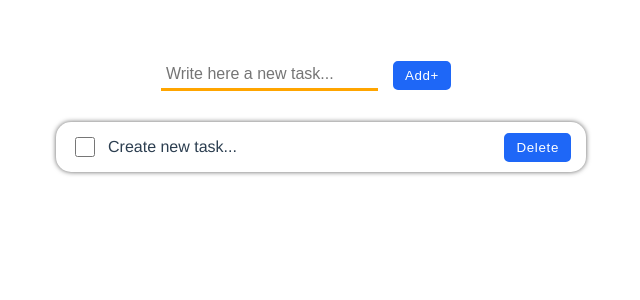
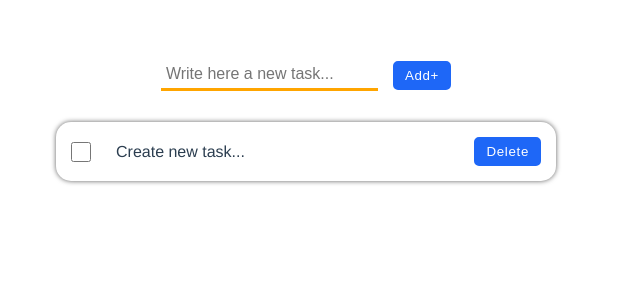
Before and after one commit to Jemir0/todo-vue3-test, a Vue app: page / in a window 1280 px wide. Shown: the top 300 px of the page, without its empty margins (334-974 px from the left). Built offline with nearby package versions, Linux system fonts and the light colour scheme.

Commit message:
add key event to input

```diff
--- a/src/components/ToDo.vue
+++ b/src/components/ToDo.vue
@@ -1,16 +1,16 @@
 <template>
     <div>
         <div class="add_wrapper">
-            <input v-model="newTodo" type="text" class="add_input" placeholder="Write here a new task...">
+            <input v-model="newTodo" @keyup.enter="addTodo" type="text" class="add_input" placeholder="Write here a new task...">
             <button @click="addTodo" class="btn">Add+</button>
         </div>
         <ul class="todo_list">
             <li class="todo_item" v-for="(todo, index) in todoItems" :key="index">
                 <div class="wrapper">
-                    <input v-model="todo.isdone" class="checkbox" type="checkbox">
+                    <input v-model="todo.isdone" class="checkbox marg" type="checkbox">
                     <p :class="`todo_title ${todo.isdone && 'done'}`">{{ todo.title }}</p>
                 </div>
-                <button @click="deleteTodo(index)" class="btn">Delete</button>
+                <button @click="deleteTodo(index)" class="btn marg">Delete</button>
             </li>
         </ul>
     </div>
@@ -50,6 +50,10 @@ export default {
 </script>
 
 <style scoped>
+* {
+    box-sizing: border-box;
+}
+
 ul {
     list-style-type: none;
     padding: 0;
@@ -105,7 +109,6 @@ input[type="checkbox"] {
     align-items: center;
     gap: 30px;
     margin: 15px 0;
-    padding-inline: 15px;
     border-radius: 15px;
     box-shadow: 0 0 5px #000000a0;
 }
@@ -133,6 +136,10 @@ input[type="checkbox"] {
 
 .btn:active {
     background-color: #1546a6;
+}
+
+.marg {
+    margin: 15px;
 }
 
 .add_input {
```
